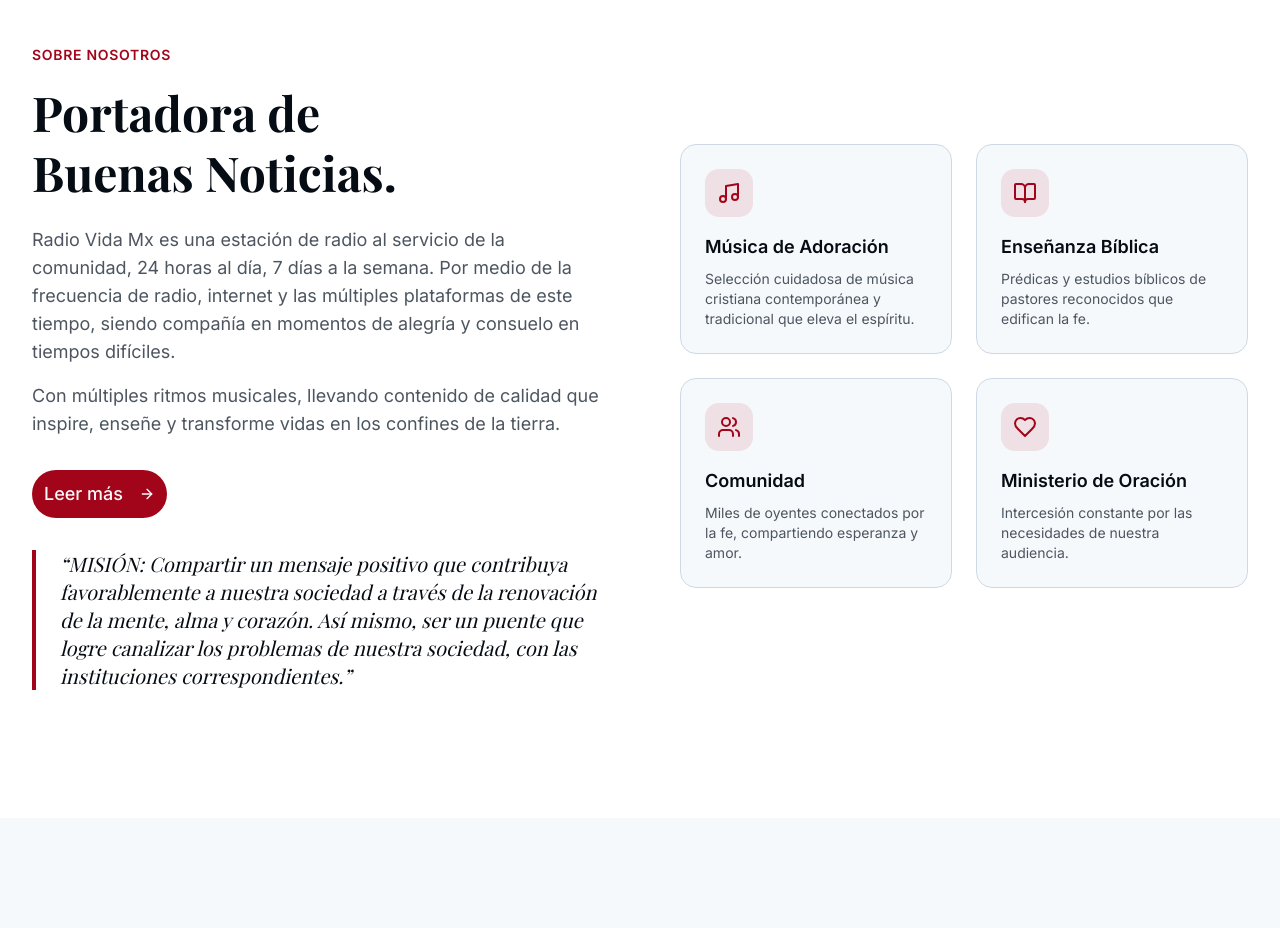
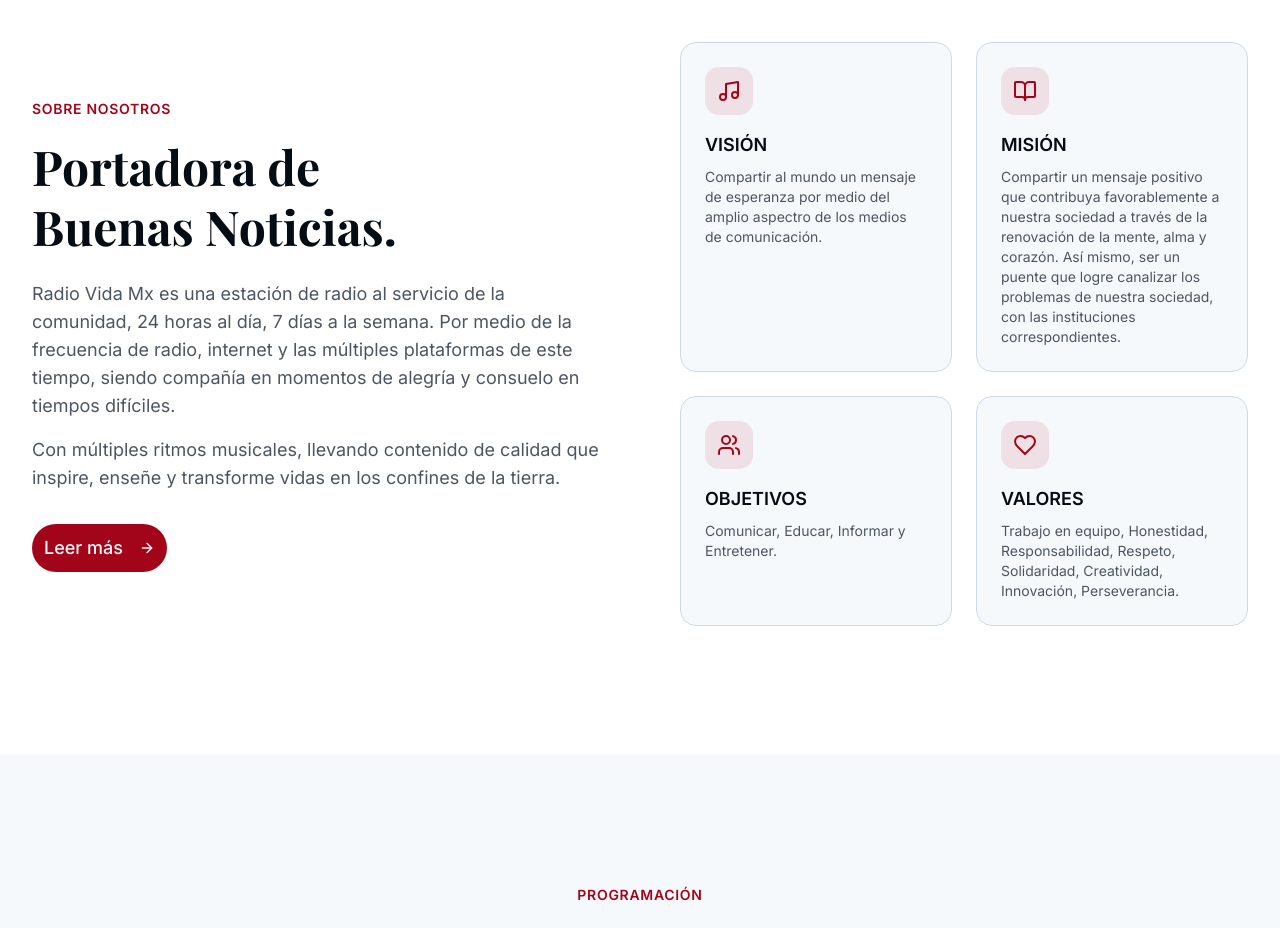
Before and after one commit to RadioVidaMx/radiovidamx, a Next.js app: page / in a window 1280 px wide. Shown: the part 1020-1948 px from the top of the page. Built offline with nearby package versions, Linux system fonts and the light colour scheme; no server answers; the database is empty; a web font is replaced by a local one.

Commit message:
docs: update vision, mission, objectives and values in About section

```diff
--- a/components/about-section.tsx
+++ b/components/about-section.tsx
@@ -5,23 +5,23 @@ import Link from "next/link"
 const features = [
   {
     icon: Music,
-    title: "Música de Adoración",
-    description: "Selección cuidadosa de música cristiana contemporánea y tradicional que eleva el espíritu.",
+    title: "VISIÓN",
+    description: "Compartir al mundo un mensaje de esperanza por medio del amplio aspectro de los medios de comunicación.",
   },
   {
     icon: BookOpen,
-    title: "Enseñanza Bíblica",
-    description: "Prédicas y estudios bíblicos de pastores reconocidos que edifican la fe.",
+    title: "MISIÓN",
+    description: "Compartir un mensaje positivo que contribuya favorablemente a nuestra sociedad a través de la renovación de la mente, alma y corazón. Así mismo, ser un puente que logre canalizar los problemas de nuestra sociedad, con las instituciones correspondientes.",
   },
   {
     icon: Users,
-    title: "Comunidad",
-    description: "Miles de oyentes conectados por la fe, compartiendo esperanza y amor.",
+    title: "OBJETIVOS",
+    description: "Comunicar, Educar, Informar y Entretener.",
   },
   {
     icon: Heart,
-    title: "Ministerio de Oración",
-    description: "Intercesión constante por las necesidades de nuestra audiencia.",
+    title: "VALORES",
+    description: "Trabajo en equipo, Honestidad, Responsabilidad, Respeto, Solidaridad, Creatividad, Innovación, Perseverancia.",
   },
 ]
 
@@ -59,13 +59,13 @@ export function AboutSection() {
             </div>
 
             {/* Mission Statement */}
-            <blockquote className="mt-8 pl-6 border-l-4 border-primary">
+            {/*<blockquote className="mt-8 pl-6 border-l-4 border-primary">
               <p className="text-xl font-serif italic text-foreground">
                 &ldquo;MISIÓN: Compartir un mensaje positivo que contribuya favorablemente
                 a nuestra sociedad a través de la renovación de la mente, alma y corazón. Así mismo,
                 ser un puente que logre canalizar los problemas de nuestra sociedad, con las instituciones correspondientes.&rdquo;
               </p>
-            </blockquote>
+            </blockquote>*/}
           </div>
 
           {/* Features Grid */}
```
